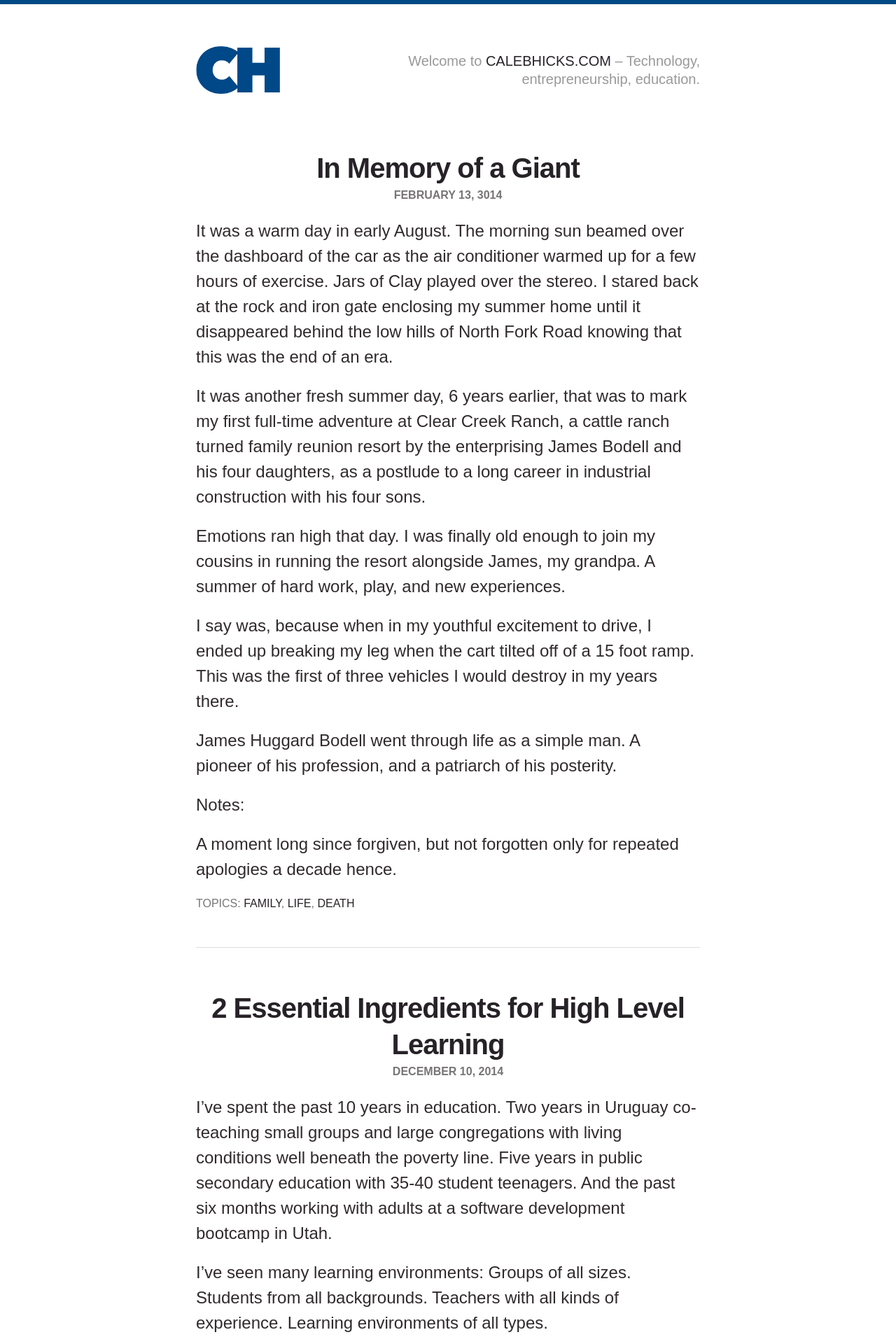
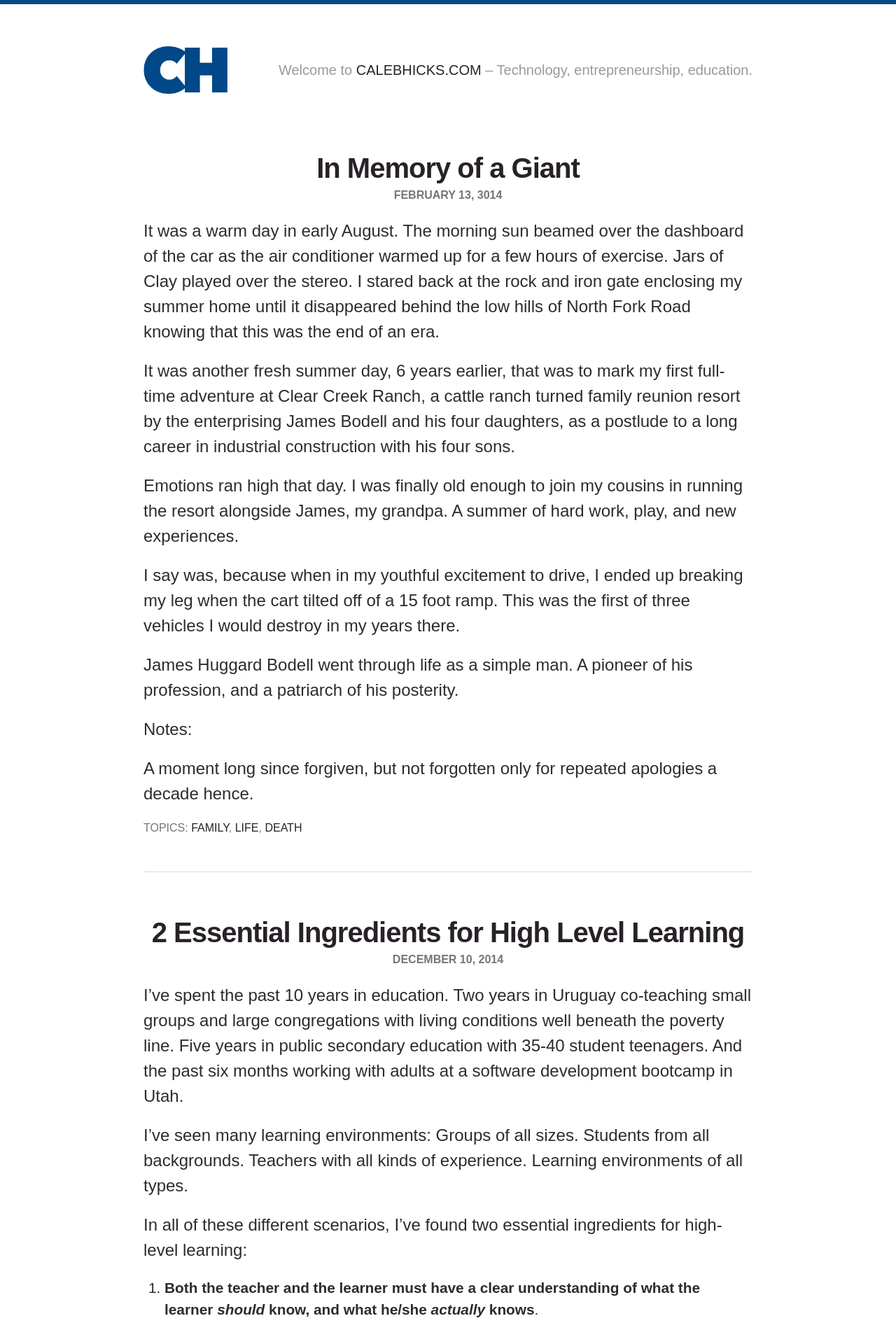
Before and after one commit to calebhicks/calebhicks.github.io, a Jekyll site: the page built from index.html, in a window 1280 px wide. Shown: the top 1920 px of the page at 70% size. Built offline with Jekyll 4.4.1, drawn with Linux system fonts in a browser that asks for light colours; some web fonts are replaced; the list of posts is cut into pages by our own code.

Commit message:
max-width 900px

```diff
--- a/assets/css/style.css
+++ b/assets/css/style.css
@@ -56,7 +56,7 @@ body {
 .site, .sub-footer {
     margin: 0 auto;
     padding: 0 15px;
-    max-width: 750px;
+    max-width: 900px;
 }
 .branding {
     padding: 20px 0;
```
